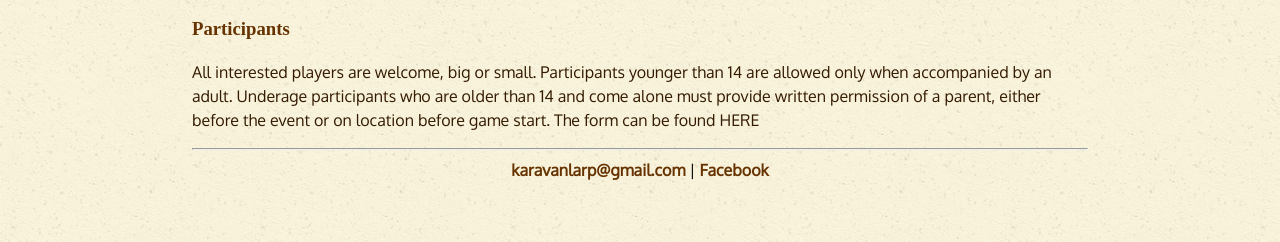
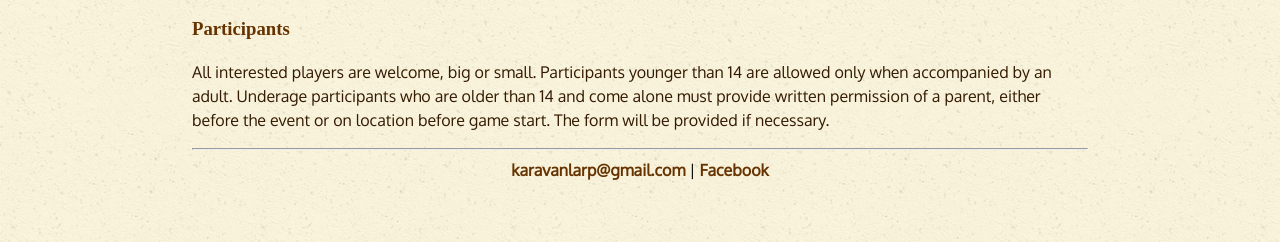
Before and after one commit to karavanlarp/karavanlarp.github.io, a Jekyll site: the page built from eng/events/caravan3.md, in a window 1280 px wide and 900 px high, scrolled down 2084 px. Shown: the part 658-900 px from the top of the window. Built offline with Jekyll 4.4.1, drawn with Linux system fonts in a browser that asks for light colours; some web fonts are replaced.

Commit message:
pisiedit

```diff
--- a/eng/events/caravan3.md
+++ b/eng/events/caravan3.md
@@ -75,4 +75,4 @@ We expect foreign players to participate, so the game uses both Estonian and Eng
 
 ### Participants
 
-All interested players are welcome, big or small. Participants younger than 14 are allowed only when accompanied by an adult. Underage participants who are older than 14 and come alone must provide written permission of a parent, either before the event or on location before game start. The form can be found HERE
+All interested players are welcome, big or small. Participants younger than 14 are allowed only when accompanied by an adult. Underage participants who are older than 14 and come alone must provide written permission of a parent, either before the event or on location before game start. The form will be provided if necessary.
```
